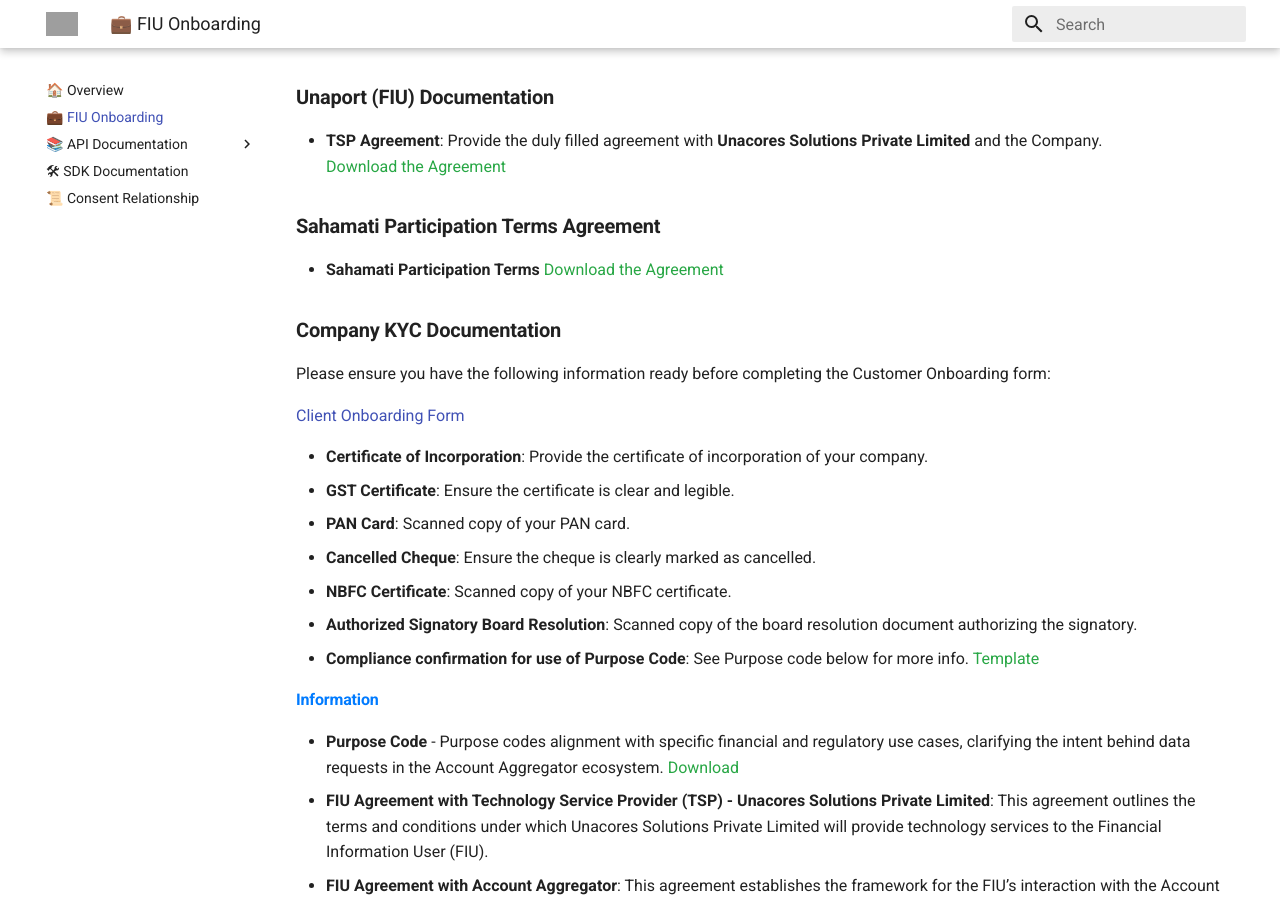
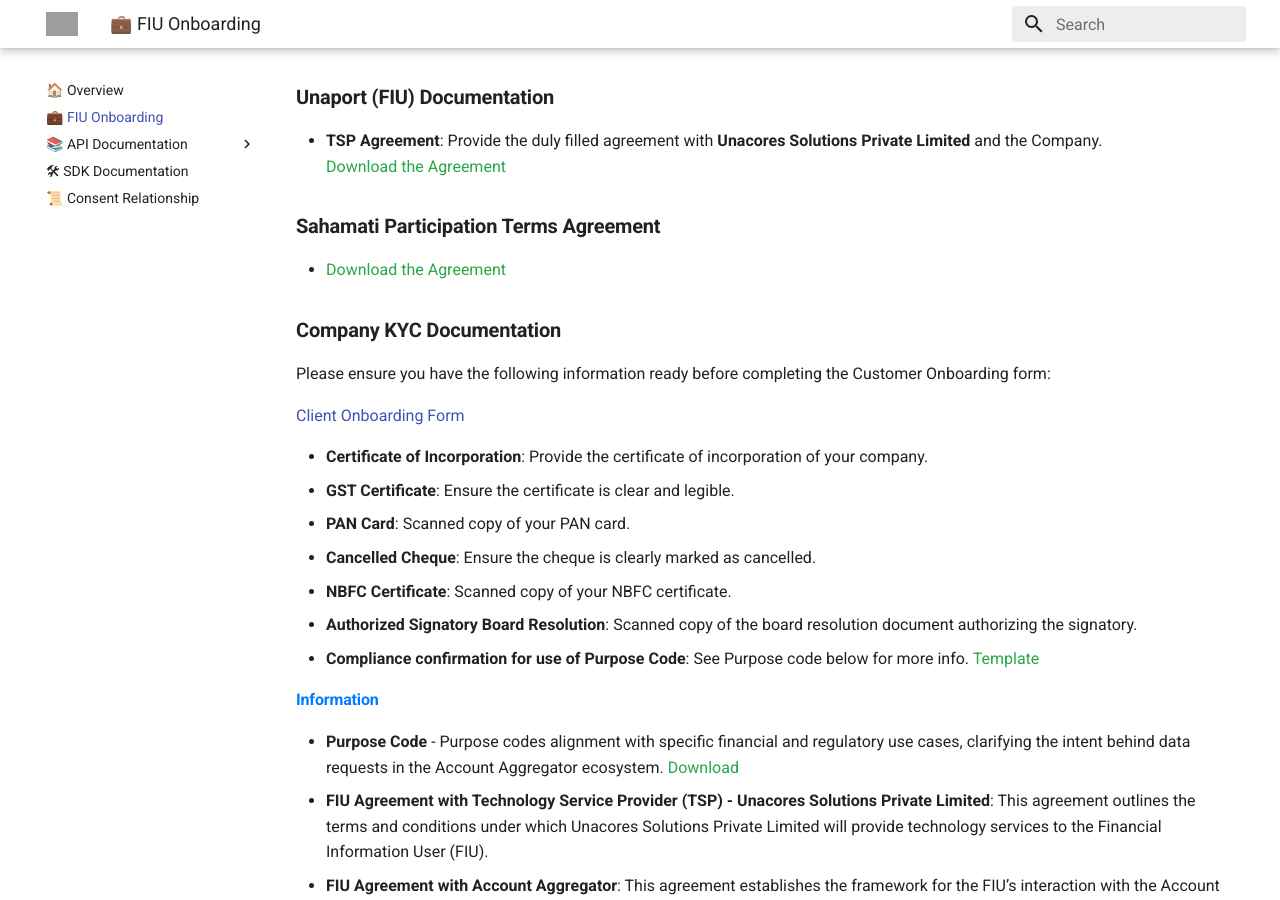
Before and after one commit to Unacores/unaport-docs, an MkDocs documentation site: the page built from docs/fiu_onboarding.md, in a window 1280 px wide and 900 px high, scrolled down 803 px. Built offline with MkDocs 1.6.1 and Material for MkDocs 9.7.7, drawn with Linux system fonts in a browser that asks for light colours; grey boxes are pictures that could not be loaded.

Commit message:
initial commit

```diff
--- a/docs/fiu_onboarding.md
+++ b/docs/fiu_onboarding.md
@@ -27,7 +27,7 @@
   [<span style="color: #28a745;">Download the Agreement</span>](https://sandbox-fiu-public-docs.s3.ap-south-1.amazonaws.com/FIU-Onboarding-Docs/Unaport+Agreement.docx)
 
 ### **Sahamati Participation Terms Agreement**
-- **Sahamati Participation Terms** [<span style="color: #28a745;">Download the Agreement</span>](https://sandbox-fiu-public-docs.s3.ap-south-1.amazonaws.com/FIU-Onboarding-Docs/Participation+Terms+Sahamati.docx)
+- [<span style="color: #28a745;">Download the Agreement</span>](https://sandbox-fiu-public-docs.s3.ap-south-1.amazonaws.com/FIU-Onboarding-Docs/Participation+Terms+Sahamati.docx)
 
 
 
```
